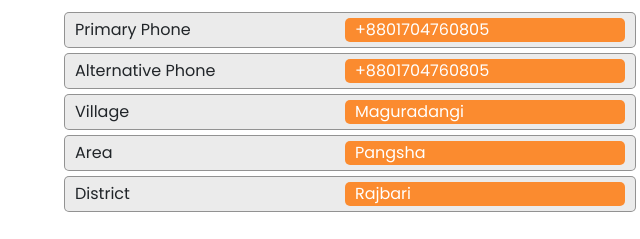
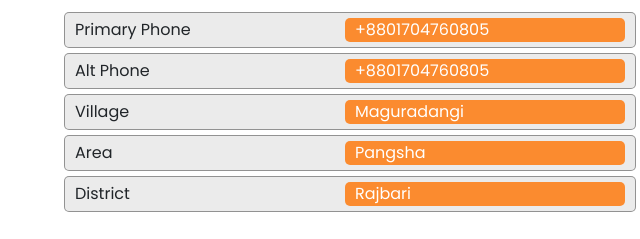
Before and after one commit to AfrideHossain/blueblood, a plain HTML site: page user.html in a window 1280 px wide. Shown: the part 376-615 px from the top of the page, 290-930 px from the left. Drawn offline with nearby package versions, Linux system fonts and the light colour scheme.

Commit message:
Update user.html

```diff
--- a/user.html
+++ b/user.html
@@ -60,7 +60,7 @@
                     <p>+8801704760805</p>
                 </div>
                 <div class="data_pair">
-                    <p>Alternative Phone</p>
+                    <p>Alt Phone</p>
                     <p>+8801704760805</p>
                 </div>
                 <div class="data_pair">
```
